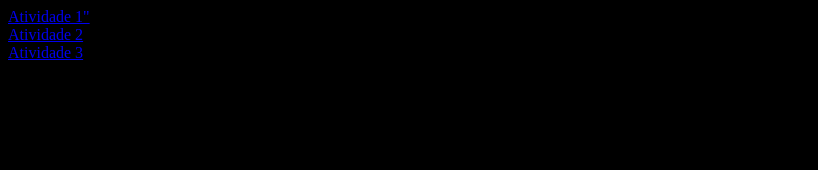
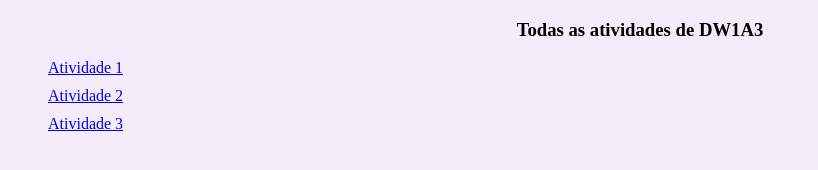
Before and after one commit to luizarosito/DW1A3, a plain HTML site: page Index.html in a window 1280 px wide. Shown: the whole page, without its empty margins (0-818 px from the left). Drawn offline with Linux system fonts and the light colour scheme.

Commit message:
Melhorias no layout

```diff
--- a/Index.html
+++ b/Index.html
@@ -8,14 +8,21 @@
     <title>Atividades DW1A3</title>
 </head>
 <body>
-    <div>
-        <a href="https://github.com/luizarosito/DW1A3/blob/main/Index.html">Atividade 1"</a>
-    </div>
-    <div>
-        <a href="https://github.com/luizarosito/DW1A3/tree/main/Atividades/A2">Atividade 2</a>
-    </div>
-    <div>
-        <a href="https://github.com/luizarosito/DW1A3/tree/main/Atividades/A3">Atividade 3</a>
-    </div>
+    <header>
+        <h3>Todas as atividades de DW1A3</h3>
+    </header>
+    <section>
+        <ul>
+            <li>
+                <a href="https://github.com/luizarosito/DW1A3/blob/main/Index.html" target="_blank" rel="noopener noreferrer">Atividade 1</a>
+            </li>
+            <li>
+                <a href="https://github.com/luizarosito/DW1A3/tree/main/Atividades/A2" target="_blank" rel="noopener noreferrer">Atividade 2</a>
+            </li>
+            <li>
+                <a href="https://github.com/luizarosito/DW1A3/tree/main/Atividades/A3" target="_blank" rel="noopener noreferrer">Atividade 3</a>
+            </li>
+        </ul>
+    </section>
 </body>
 </html>
--- a/style.css
+++ b/style.css
@@ -1,5 +1,13 @@
 body {
-    background-color: black;
-    color: azure;
+    background-color: rgb(244, 236, 251);
     font-size: 20;
 }
+
+h3 {
+    text-align: center;
+}
+
+li {
+    list-style-type: none;
+    margin-top: 10px;
+}
```
